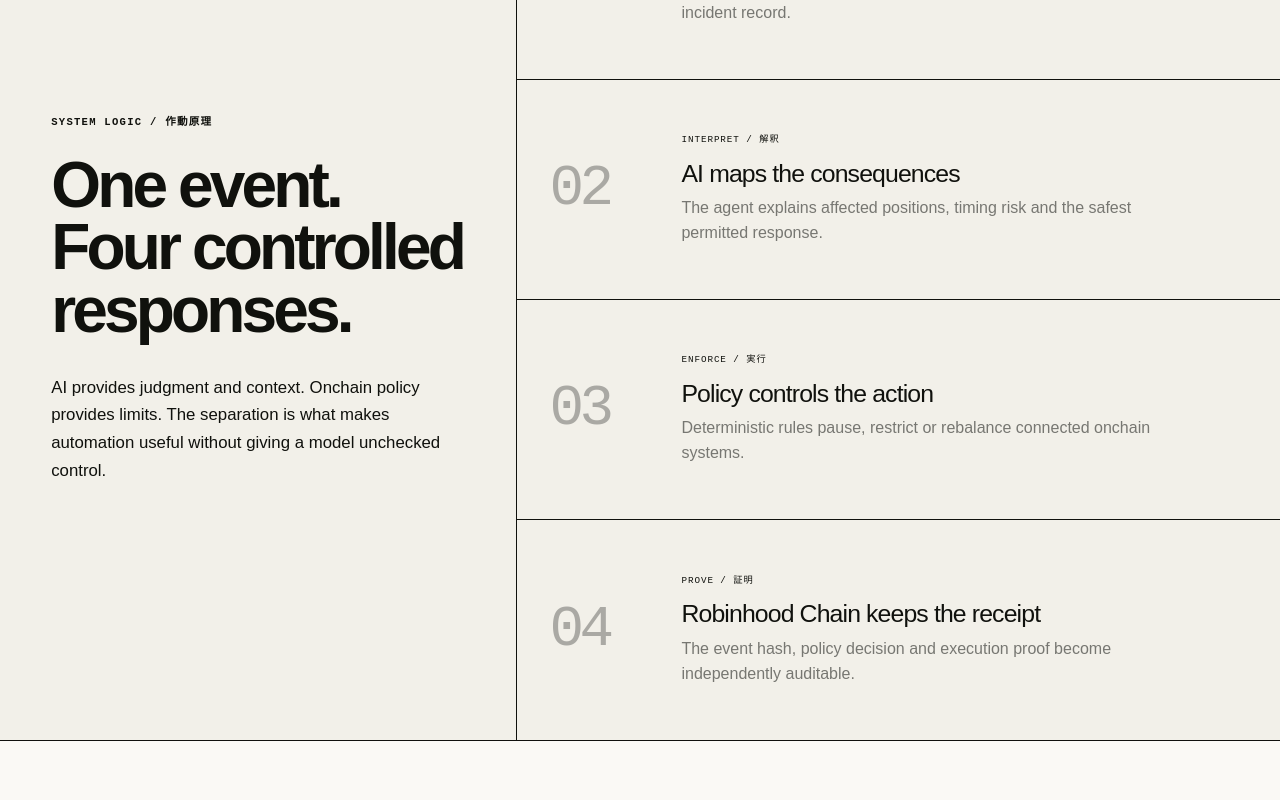
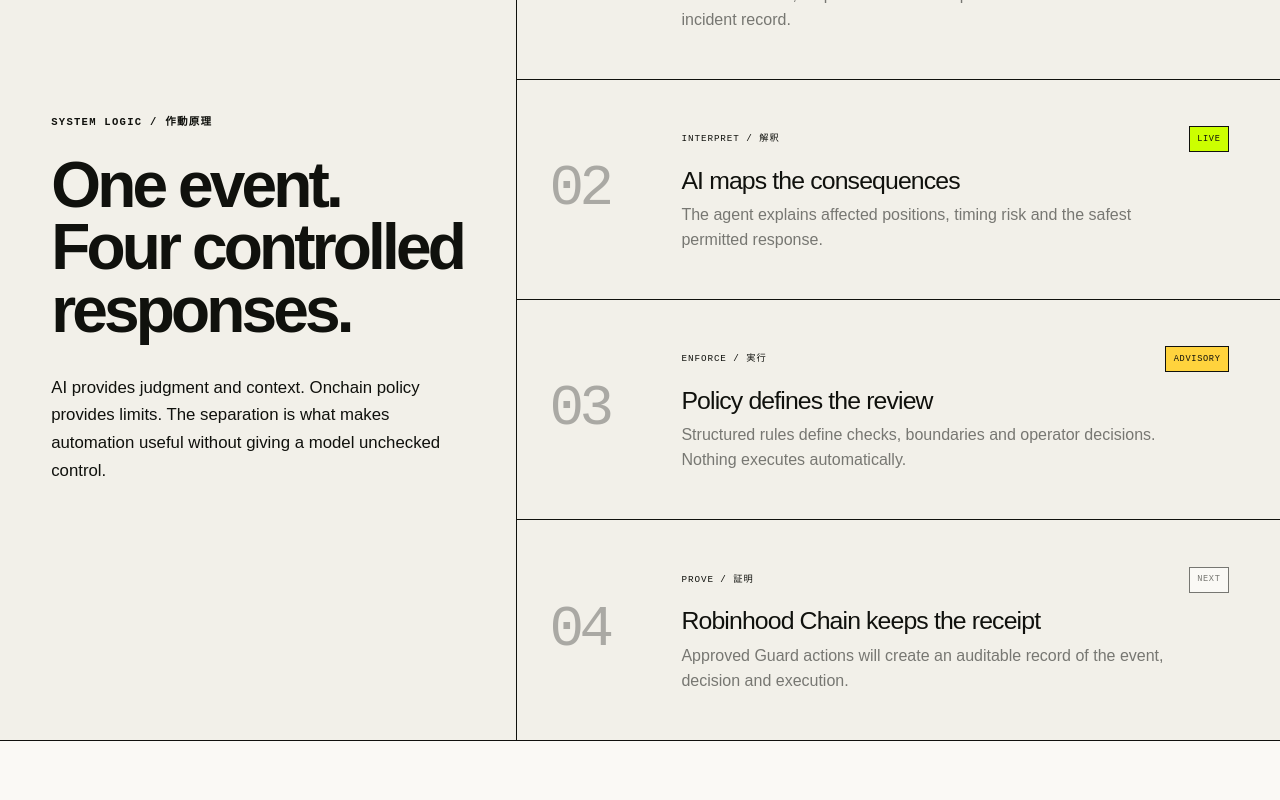
Before and after one commit to jiyu1337/mihari, a Next.js app: page / in a window 1280 px wide. Shown: the part 1780-2580 px from the top of the page. Built offline with nearby package versions, Linux system fonts and the light colour scheme.

Commit message:
feat: polish product status and access flows

```diff
--- a/app/docs/page.tsx
+++ b/app/docs/page.tsx
@@ -51,7 +51,7 @@ export default function DocsPage() {
       <SiteHeader />
       <div className="docs-shell">
         <aside className="docs-sidebar">
-          <p className="mono">MIHARI DOCS / v0.2</p>
+          <p className="mono">MIHARI DOCS / v0.3</p>
           <nav aria-label="Documentation sections">
             <a href="#overview">Overview</a>
             <a href="#how-it-works">User workflow</a>
--- a/app/globals.css
+++ b/app/globals.css
@@ -560,6 +560,30 @@ a {
   font-size: 0.58rem;
   letter-spacing: 0.1em;
 }
+
+.step-meta {
+  display: flex;
+  align-items: center;
+  justify-content: space-between;
+  gap: 1rem;
+  margin: 0 0 0.9rem;
+}
+
+.step-meta .step-label { margin: 0; }
+
+.step-status {
+  flex: none;
+  padding: 0.35rem 0.45rem;
+  border: 1px solid var(--ink);
+  background: var(--white);
+  font-size: 0.54rem;
+  letter-spacing: 0.08em;
+}
+
+.step-status.live { background: var(--neon); }
+.step-status.advisory { background: #ffd33d; }
+.step-status.next { color: var(--heather-3); border-color: var(--heather-3); }
+.system-steps li:hover .step-status { background: var(--white); }
 
 .system-steps h3,
 .protocol-grid h3 {
@@ -914,6 +938,19 @@ a {
   font-size: 0.56rem;
   letter-spacing: 0.1em;
 }
+
+.choice-status {
+  position: absolute;
+  top: 1.45rem;
+  right: 1.5rem;
+  padding: 0.3rem 0.4rem;
+  border: 1px solid var(--ink);
+  background: var(--white);
+  font-size: 0.52rem;
+  letter-spacing: 0.08em;
+}
+
+.identity-choice:hover .choice-status { background: var(--paper); }
 
 .setup-error {
   margin: 1.2rem 0 0;
@@ -2239,6 +2276,15 @@ a.identity-choice { color: var(--ink); text-decoration: none; }
 .risk-graph-empty button { font-size: max(0.68rem, 10.8px); }
 .workspace-event-actions { display: flex; flex-wrap: wrap; gap: 0.5rem; }
 
+.workspace-mhr-status > span,
+.workspace-mhr-status > strong,
+.workspace-mhr-status > small,
+.workspace-mhr-status > a,
+.workspace-position-status small,
+.workspace-position-status button,
+.workspace-event-status > span,
+.workspace-event-status button { font-size: max(0.68rem, 10.8px); }
+
 /* Policy recommendations */
 .policy-title h1 { max-width: 980px; }
 .policy-source-bar { min-height: 62px; display: grid; grid-template-columns: 1fr 1fr 1fr 150px; border-bottom: 1px solid var(--ink); }
--- a/app/page.tsx
+++ b/app/page.tsx
@@ -35,8 +35,8 @@ export default function Home() {
         </div>
         <div className="hero-sidecopy">
           <p>
-            MIHARI detects corporate actions, interprets portfolio impact and prepares
-            auditable protection responses for Robinhood Chain.
+            MIHARI detects corporate actions, maps wallet and DeFi exposure and turns
+            verified events into reviewable policy recommendations for Robinhood Chain.
           </p>
           <Link className="primary-action" href="/launch">
             Start monitoring <ArrowRight size={18} />
@@ -108,7 +108,10 @@ export default function Home() {
             <li key={step.index}>
               <span className="step-number mono">{step.index}</span>
               <div>
-                <p className="step-label mono">{step.label}</p>
+                <div className="step-meta mono">
+                  <p className="step-label">{step.label}</p>
+                  <span className={`step-status ${step.status.toLowerCase()}`}>{step.status}</span>
+                </div>
                 <h3>{step.title}</h3>
                 <p>{step.body}</p>
               </div>
@@ -143,7 +146,7 @@ export default function Home() {
             <Fingerprint size={24} strokeWidth={1.5} />
             <span className="protocol-code mono">CHAIN / 03</span>
             <h3>Policy and proof</h3>
-            <p>Guardrails, execution receipts and event attestations on Robinhood Chain.</p>
+            <p>Policy recommendations are live. Approval-based execution receipts and event attestations come next.</p>
           </article>
           <article>
             <Database size={24} strokeWidth={1.5} />
--- a/components/guardian-console.tsx
+++ b/components/guardian-console.tsx
@@ -194,7 +194,7 @@ export function GuardianConsole() {
         <nav aria-label="Guardian console">
           <Link className="active" href="/app"><Activity size={17} />Events</Link>
           <Link href="/map"><Orbit size={17} />Map <small>NEW</small></Link>
-          <Link href="/docs#status"><ShieldCheck size={17} />Policies <small>SOON</small></Link>
+          <Link href="/map"><ShieldCheck size={17} />Policies <small>LIVE</small></Link>
           <Link href="/docs#status"><FileCheck2 size={17} />Proofs <small>SOON</small></Link>
           <Link href="/docs"><Orbit size={17} />Docs</Link>
           <Link href="/launch"><Settings2 size={17} />Setup</Link>
--- a/components/onboarding-console.tsx
+++ b/components/onboarding-console.tsx
@@ -156,27 +156,30 @@ export function OnboardingConsole() {
               <p className="section-kicker mono">01 / IDENTITY LAYER</p>
               <h1>Choose your access.</h1>
               <p>
-                Wallet connection is a read-only identity today. MIHARI requests an account
-                and switches to Robinhood Chain, but never asks for transaction approval here.
+                Create a personal profile with email or a wallet signature, or enter the public
+                monitor without an account. Wallet access never asks for transaction approval.
               </p>
             </div>
             <div className="identity-options">
               <Link className="identity-choice" href="/sign-in">
-                <span className="choice-index mono">A-01 / PERSONAL MAP</span>
+                <span className="choice-index mono">A-01 / EMAIL ACCESS</span>
+                <span className="choice-status mono">PROFILE</span>
                 <Mail size={28} strokeWidth={1.4} />
-                <strong>Sign in with email</strong>
-                <small>Save watchlists, link wallets and map your positions</small>
+                <strong>Continue with email</strong>
+                <small>Sign in or create a profile, then link wallets and save your monitoring scope</small>
                 <ArrowRight size={18} />
               </Link>
-              <Link className="identity-choice" href="/sign-in?redirect_url=/map">
-                <span className="choice-index mono">A–01 / CHAIN 4663</span>
+              <Link className="identity-choice" href="/map">
+                <span className="choice-index mono">A-02 / WALLET ACCESS</span>
+                <span className="choice-status mono">PROFILE</span>
                 <Wallet size={28} strokeWidth={1.4} />
-                <strong>Link wallet to profile</strong>
-                <small>Sign in first, then verify ownership with a free message signature</small>
+                <strong>Continue with wallet</strong>
+                <small>Create or open your MIHARI profile with a free message signature</small>
                 <ArrowRight size={18} />
               </Link>
               <button className="identity-choice" onClick={() => setStep(2)}>
-                <span className="choice-index mono">A–02 / NO WALLET</span>
+                <span className="choice-index mono">A-03 / PUBLIC ACCESS</span>
+                <span className="choice-status mono">3 ASSETS</span>
                 <span className="readonly-glyph mono">R/O</span>
                 <strong>Continue read-only</strong>
                 <small>No funds, signature or transaction permissions</small>
--- a/lib/product-data.ts
+++ b/lib/product-data.ts
@@ -72,26 +72,30 @@ export const corporateEvents: CorporateEvent[] = [
 export const protectionSteps = [
   {
     index: "01",
+    status: "LIVE",
     label: "OBSERVE / 監視",
     title: "Read the official event",
     body: "Asset metadata, corporate actions and prices are normalized into one incident record.",
   },
   {
     index: "02",
+    status: "LIVE",
     label: "INTERPRET / 解釈",
     title: "AI maps the consequences",
     body: "The agent explains affected positions, timing risk and the safest permitted response.",
   },
   {
     index: "03",
+    status: "ADVISORY",
     label: "ENFORCE / 実行",
-    title: "Policy controls the action",
-    body: "Deterministic rules pause, restrict or rebalance connected onchain systems.",
+    title: "Policy defines the review",
+    body: "Structured rules define checks, boundaries and operator decisions. Nothing executes automatically.",
   },
   {
     index: "04",
+    status: "NEXT",
     label: "PROVE / 証明",
     title: "Robinhood Chain keeps the receipt",
-    body: "The event hash, policy decision and execution proof become independently auditable.",
+    body: "Approved Guard actions will create an auditable record of the event, decision and execution.",
   },
 ];
```
